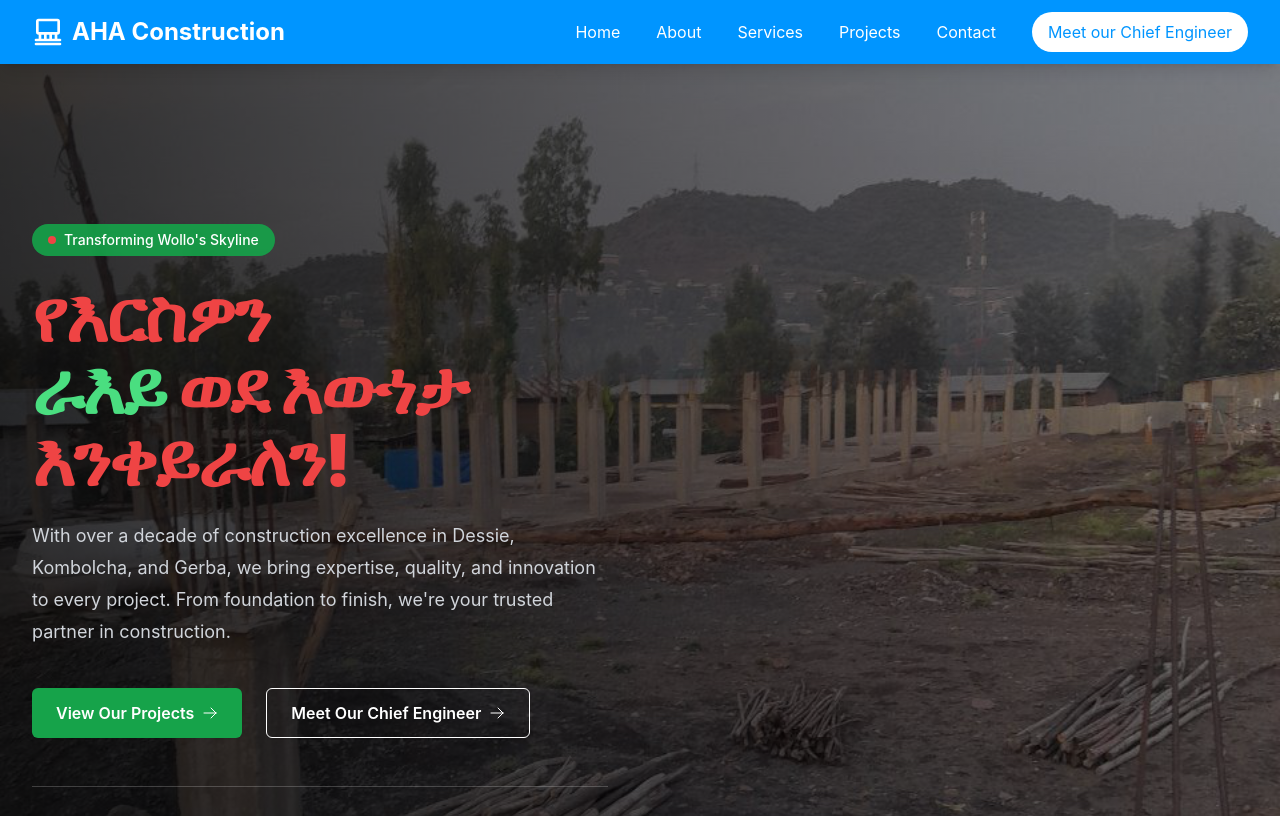
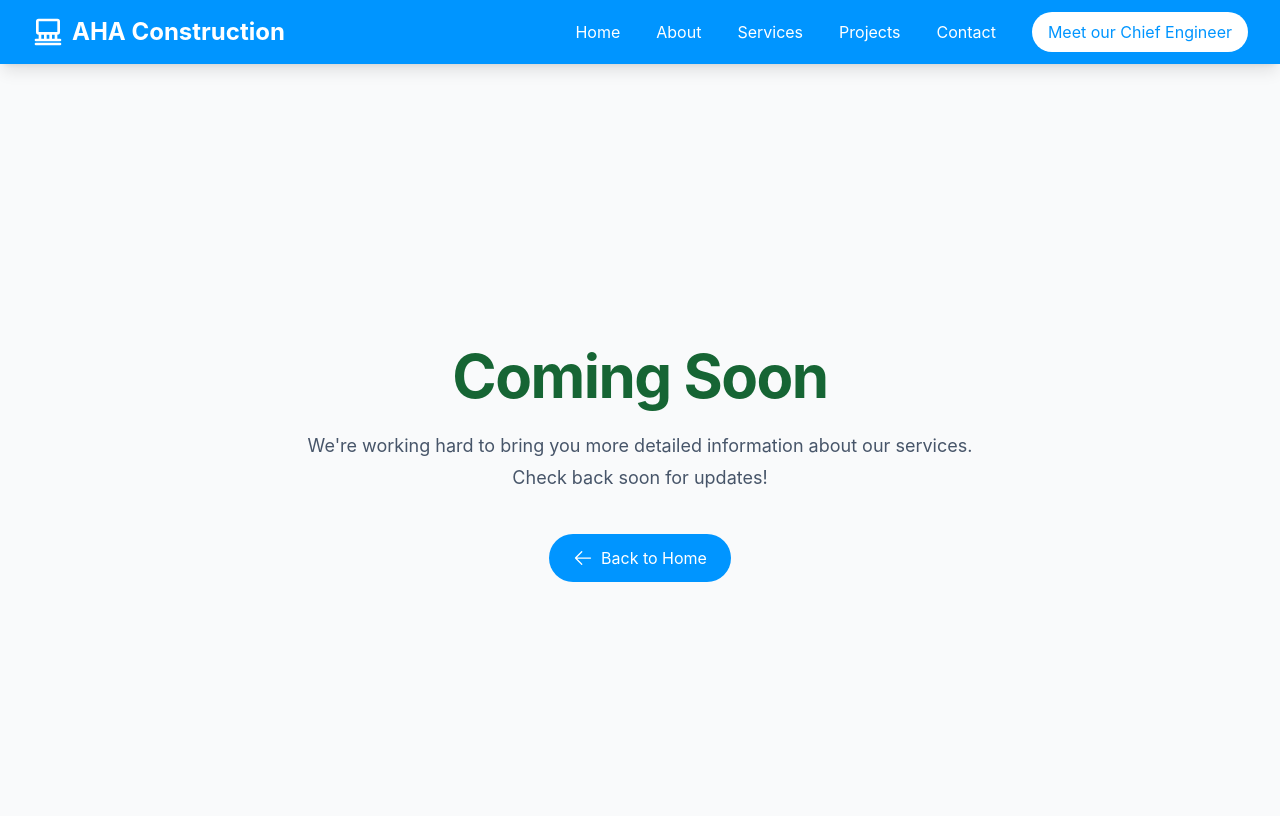
Before and after one commit to reenas3/aha-realestate-website, a React (Vite) app: page /aha-realestate-website/coming-soon in a window 1280 px wide. Shown: the top 816 px of the page. Built offline with nearby package versions, Linux system fonts and the light colour scheme.

Commit message:
Fix About section navigation and add Coming Soon page

```diff
--- a/src/App.tsx
+++ b/src/App.tsx
@@ -1,4 +1,4 @@
-import { HashRouter as Router, Routes, Route } from 'react-router-dom';
+import { BrowserRouter as Router, Routes, Route } from 'react-router-dom';
 import Navbar from './components/layout/Navbar'
 import Hero from './components/sections/Hero'
 import About from './components/sections/About'
@@ -7,11 +7,12 @@ import Projects from './components/sections/Projects'
 import Contact from './components/sections/Contact'
 import Footer from './components/layout/Footer'
 import Profile from './routes/Profile'
+import ComingSoon from './routes/ComingSoon'
 import './index.css'
 
 export default function App() {
   return (
-    <Router>
+    <Router basename="/aha-realestate-website">
       <Navbar />
       <Routes>
         <Route path="/" element={
@@ -33,6 +34,7 @@ export default function App() {
           </div>
         } />
         <Route path="/profile" element={<Profile />} />
+        <Route path="/coming-soon" element={<ComingSoon />} />
       </Routes>
     </Router>
   )
--- a/src/components/sections/About.tsx
+++ b/src/components/sections/About.tsx
@@ -26,7 +26,7 @@ const features = [
 
 export default function About() {
   return (
-    <div className="relative isolate overflow-hidden bg-white py-24 sm:py-32">
+    <div id="about" className="relative isolate overflow-hidden bg-white py-24 sm:py-32">
       {/* Background decoration */}
       <div className="absolute inset-0 -z-10 bg-[radial-gradient(45rem_50rem_at_top,theme(colors.primary.100),white)]" />
 
--- a/src/components/sections/Services.tsx
+++ b/src/components/sections/Services.tsx
@@ -1,4 +1,5 @@
 import { motion } from 'framer-motion';
+import { Link } from 'react-router-dom';
 import {
   HomeIcon,
   BuildingOfficeIcon,
@@ -68,9 +69,9 @@ export default function Services() {
                 <dd className="mt-4 flex flex-auto flex-col text-base leading-7 text-gray-600">
                   <p className="flex-auto">{service.description}</p>
                   <p className="mt-6">
-                    <a href="#contact" className="text-sm font-semibold leading-6 text-primary-600">
+                    <Link to="/coming-soon" className="text-sm font-semibold leading-6 text-primary-600">
                       Learn more <span aria-hidden="true">→</span>
-                    </a>
+                    </Link>
                   </p>
                 </dd>
               </motion.div>
--- /dev/null
+++ b/src/routes/ComingSoon.tsx
@@ -0,0 +1,35 @@
+import { motion } from 'framer-motion';
+import { Link } from 'react-router-dom';
+import { ArrowLeftIcon } from '@heroicons/react/24/outline';
+
+export default function ComingSoon() {
+  return (
+    <div className="min-h-screen bg-gray-50 py-24 flex items-center">
+      <div className="container mx-auto px-6 lg:px-8">
+        <motion.div
+          initial={{ opacity: 0, y: 20 }}
+          animate={{ opacity: 1, y: 0 }}
+          transition={{ duration: 0.8 }}
+          className="mx-auto max-w-2xl text-center"
+        >
+          <h1 className="text-4xl font-bold tracking-tight text-primary-800 sm:text-6xl">
+            Coming Soon
+          </h1>
+          <p className="mt-6 text-lg leading-8 text-secondary-600">
+            We're working hard to bring you more detailed information about our services.
+            Check back soon for updates!
+          </p>
+          <div className="mt-10">
+            <Link
+              to="/"
+              className="inline-flex items-center gap-2 rounded-full bg-[#0095FF] px-6 py-3 text-white hover:bg-[#0095FF]/90 transition-colors"
+            >
+              <ArrowLeftIcon className="h-5 w-5" />
+              Back to Home
+            </Link>
+          </div>
+        </motion.div>
+      </div>
+    </div>
+  );
+}
```
